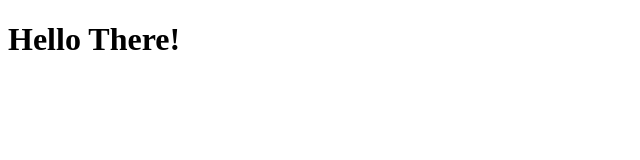
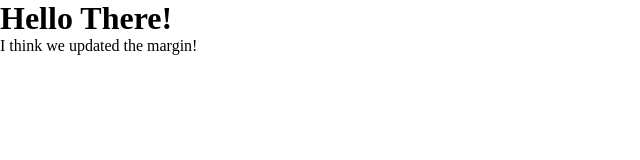
Before and after one commit to curlybrackets44/testingPhase1, a plain HTML site: page index.html in a window 1280 px wide. Shown: the whole page, without its empty margins (0-640 px from the left). Drawn offline with Linux system fonts and the light colour scheme.

Commit message:
Update the margin V0.1

```diff
--- a/index.html
+++ b/index.html
@@ -13,5 +13,6 @@
         Hello There!
     </h1>
 
+    <p>I think we updated the margin!</p>
 </body>
 </html>
--- a/style.css
+++ b/style.css
@@ -1,3 +1,4 @@
 * {
     padding: 0;
+    margin: 0;
 }
```
